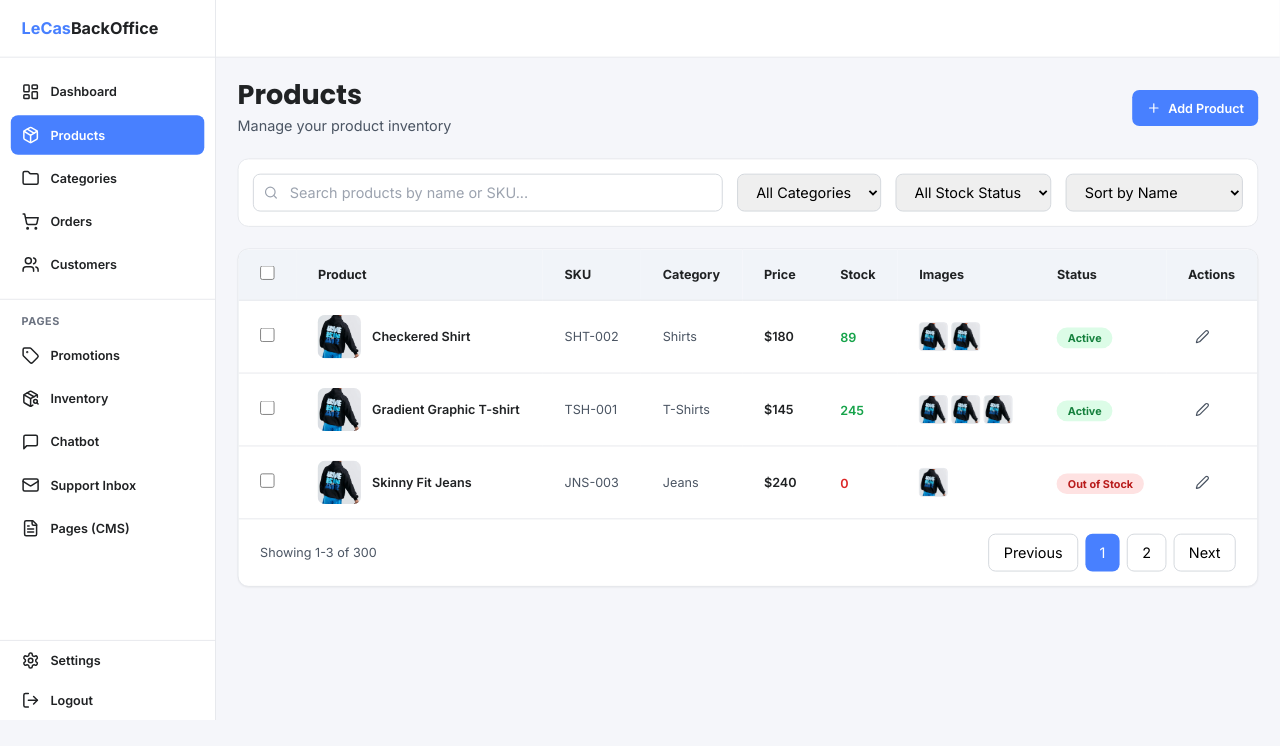
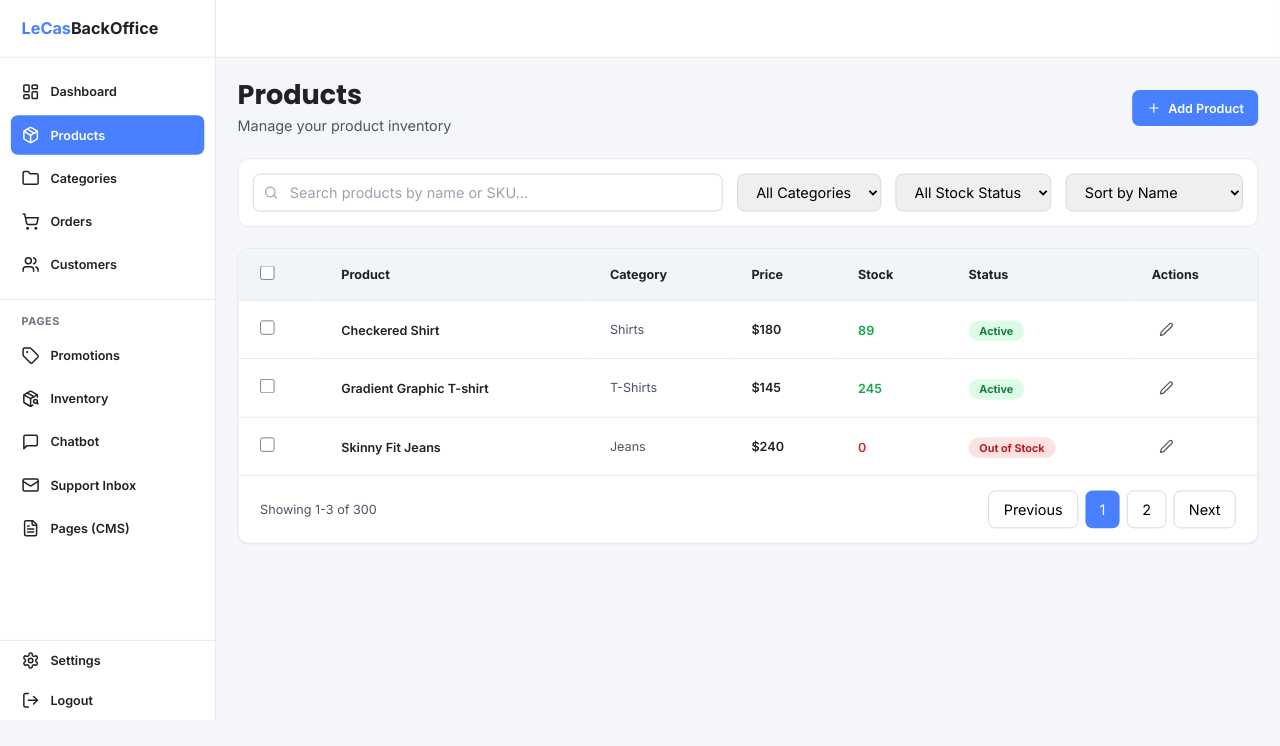
Before and after one commit to nbminh24/KLTN_FE, a Next.js app: page /admin/products in a window 1280 px wide. Shown: the top 746 px of the page. Built offline with nearby package versions, Linux system fonts and the light colour scheme.

Commit message:
delete sku n image in product list admin

```diff
--- a/app/admin/products/page.tsx
+++ b/app/admin/products/page.tsx
@@ -176,11 +176,9 @@ export default function ProductsPage() {
                   />
                 </th>
                 <th className="px-6 py-4 text-left text-sm font-bold text-[#202224]">Product</th>
-                <th className="px-6 py-4 text-left text-sm font-bold text-[#202224]">SKU</th>
                 <th className="px-6 py-4 text-left text-sm font-bold text-[#202224]">Category</th>
                 <th className="px-6 py-4 text-left text-sm font-bold text-[#202224]">Price</th>
                 <th className="px-6 py-4 text-left text-sm font-bold text-[#202224]">Stock</th>
-                <th className="px-6 py-4 text-left text-sm font-bold text-[#202224]">Images</th>
                 <th className="px-6 py-4 text-left text-sm font-bold text-[#202224]">Status</th>
                 <th className="px-6 py-4 text-left text-sm font-bold text-[#202224]">Actions</th>
               </tr>
@@ -205,39 +203,14 @@ export default function ProductsPage() {
                     />
                   </td>
                   <td className="px-6 py-4">
-                    <div className="flex items-center gap-3">
-                      <div className="relative w-12 h-12 bg-gray-100 rounded-lg overflow-hidden">
-                        <Image
-                          src={product.images[0]}
-                          alt={product.name}
-                          fill
-                          className="object-cover"
-                        />
-                      </div>
-                      <span className="font-semibold text-sm text-[#202224]">{product.name}</span>
-                    </div>
+                    <span className="font-semibold text-sm text-[#202224]">{product.name}</span>
                   </td>
-                  <td className="px-6 py-4 text-sm text-gray-600">{product.sku}</td>
                   <td className="px-6 py-4 text-sm text-gray-600">{product.category}</td>
                   <td className="px-6 py-4 text-sm font-semibold text-[#202224]">${product.price}</td>
                   <td className="px-6 py-4">
                     <span className={`text-sm font-semibold ${product.stock > 50 ? 'text-green-600' : product.stock > 0 ? 'text-yellow-600' : 'text-red-600'}`}>
                       {product.stock}
                     </span>
-                  </td>
-                  <td className="px-6 py-4">
-                    <div className="flex gap-1">
-                      {product.images.slice(0, 3).map((img, idx) => (
-                        <div key={idx} className="relative w-8 h-8 bg-gray-100 rounded overflow-hidden border border-gray-200">
-                          <Image src={img} alt="" fill className="object-cover" />
-                        </div>
-                      ))}
-                      {product.images.length > 3 && (
-                        <div className="w-8 h-8 bg-gray-200 rounded flex items-center justify-center text-xs text-gray-600 font-semibold">
-                          +{product.images.length - 3}
-                        </div>
-                      )}
-                    </div>
                   </td>
                   <td className="px-6 py-4">
                     <span
```
